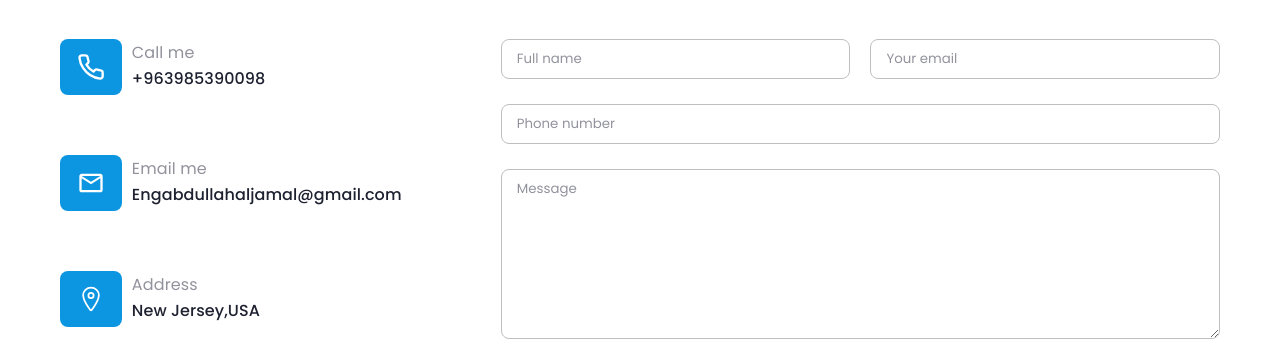
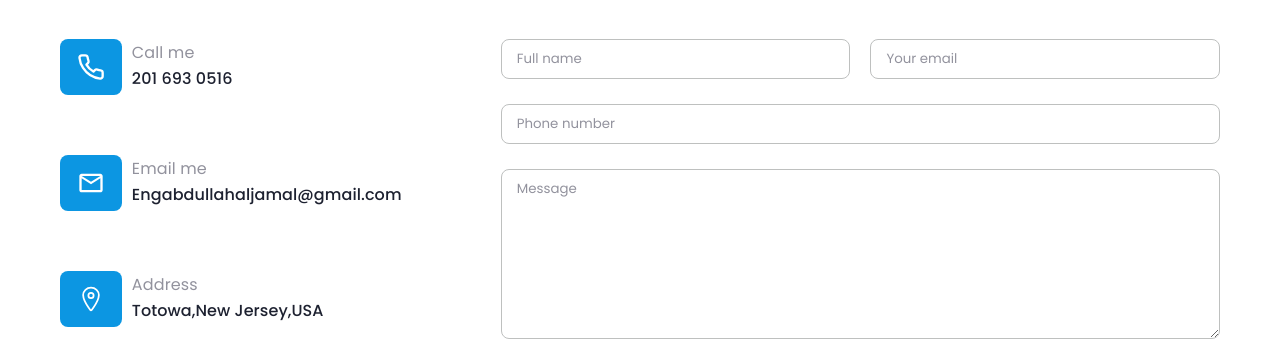
Before and after one commit to Engabdullahaljamal/my-portfolio-, a React (Vite) app: page / in a window 1280 px wide. Shown: the part 6559-6921 px from the top of the page. Built offline with nearby package versions, Linux system fonts and the light colour scheme; a web font is replaced by a local one.

Commit message:
new update

```diff
--- a/src/component/Contact/Contact.jsx
+++ b/src/component/Contact/Contact.jsx
@@ -9,13 +9,13 @@ function Contact({ theme }) {
     const button = {
         name: 'Send Message',
         icon: '',
-        href:"mailto:Engabdullahaljamal@gmail.com"
+        href: "mailto:Engabdullahaljamal@gmail.com"
     }
     const contact_info = [
         {
             icon: <FiPhone />,
             title: 'Call me',
-            value: '+963985390098',
+            value: '201 693 0516',
         },
         {
             icon: <MdOutlineMail />,
@@ -25,7 +25,7 @@ function Contact({ theme }) {
         {
             icon: <IoLocationOutline />,
             title: 'Address',
-            value: 'New Jersey,USA',
+            value: 'Totowa,New Jersey,USA',
         },
 
     ]
@@ -54,7 +54,7 @@ function Contact({ theme }) {
                     </div>
                     <input type="text" placeholder='Phone number' />
                     <textarea name="message" id="" placeholder='Message'></textarea>
-                    <MainButton button={button}/>
+                    <MainButton button={button} />
 
                 </form>
             </div>
```
